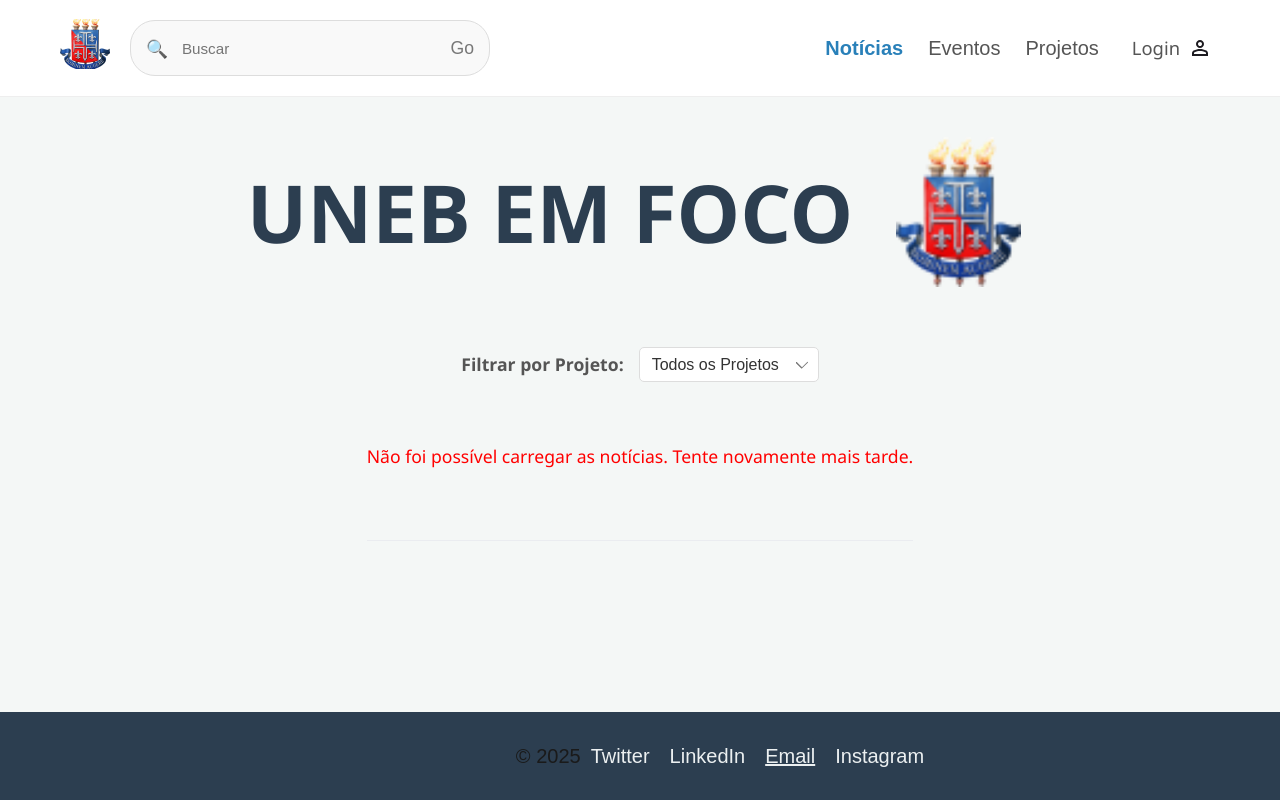
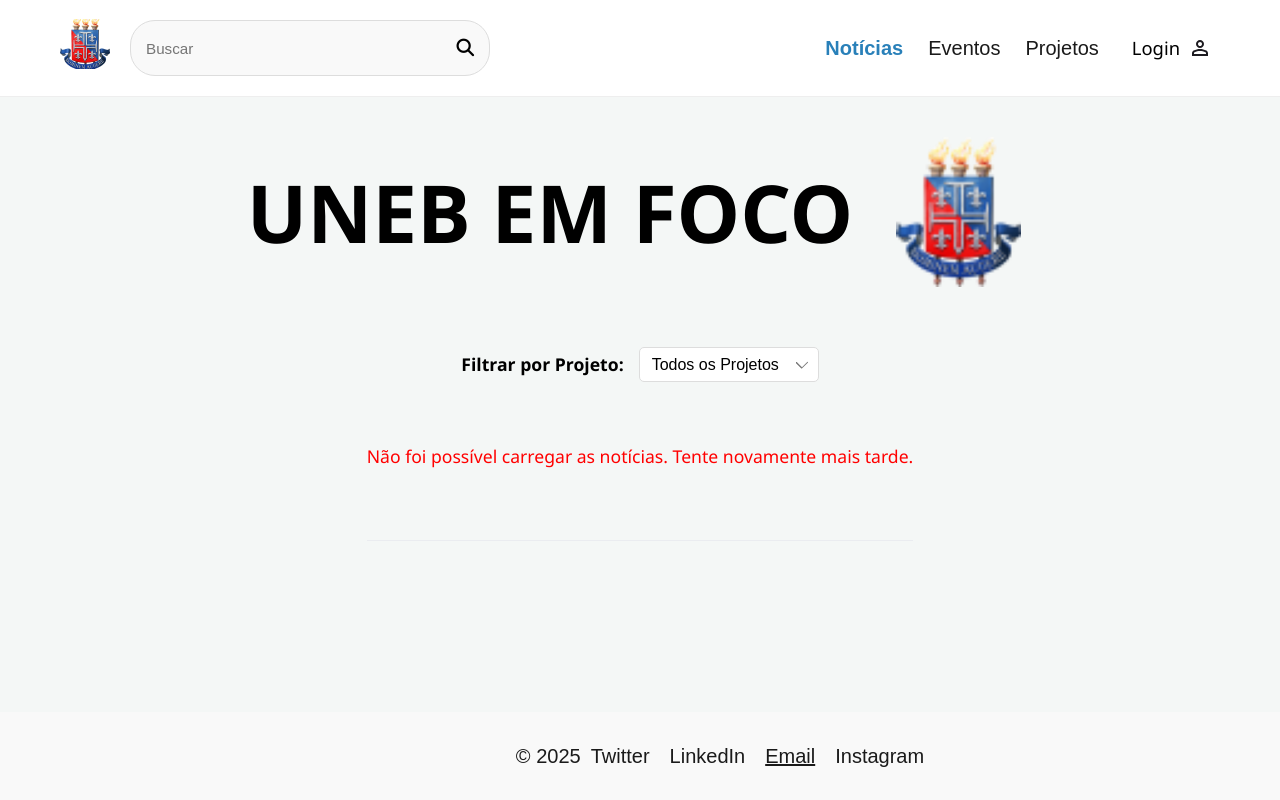
Before and after one commit to Iuiza/LabWeb, a plain HTML site: page src/templates/noticias.html in a window 1280 px wide. Shown: the top 800 px of the page. Drawn offline with Linux system fonts and the light colour scheme; no server answers.

Commit message:
arruma página de notícias

```diff
--- a/src/templates/noticias.html
+++ b/src/templates/noticias.html
@@ -6,6 +6,7 @@
     <meta name="viewport" content="width=device-width, initial-scale=1.0">
     <link rel="stylesheet" href="../static/styles/vars.css">
     <link rel="stylesheet" href="../static/styles/style.css">
+    <link rel="stylesheet" href="https://cdnjs.cloudflare.com/ajax/libs/font-awesome/6.5.2/css/all.min.css" integrity="sha512-SnH5WK+bZxgPHs44uWIX+LLJAJ9/2PkPKZ5QiAj6Ta86w+fsb2TkcmfRyVX3pBnMFcV7oQPJkl9QevSCWr3W6A==" crossorigin="anonymous" referrerpolicy="no-referrer" />
     <title>Notícias - UNEB em Foco</title>
     <style>
         /* CSS Reset */
@@ -14,14 +15,12 @@
         /* --- Estilos Globais e de Layout (consistentes entre as páginas) --- */
         body {
             font-family: 'Segoe UI', Tahoma, Geneva, Verdana, sans-serif;
-            color: #333;
             background-color: #f4f7f6; /* Um fundo suave para o corpo */
             line-height: 1.6;
         }
 
         .header {
             background-color: #ffffff; /* Fundo branco para o novo header */
-            color: #333;
             padding: 15px 0;
             border-bottom: 1px solid #eee; /* Linha sutil na parte inferior */
         }
@@ -66,12 +65,10 @@
             flex-grow: 1;
             padding: 0;
             font-size: 0.95rem;
-            color: #333;
             background: none;
             outline: none;
         }
         .search-bar .search-icon {
-            color: #777;
             margin-right: 10px;
             font-size: 1.1rem;
         }
@@ -81,7 +78,6 @@
             padding: 0;
             margin: 0;
             cursor: pointer;
-            color: #777;
             font-size: 1.1rem;
             transition: color 0.2s ease;
         }
@@ -96,7 +92,6 @@
         }
 
         .menu a { /* Estilo para links do menu principal */
-            color: #555; /* Cor mais escura para os links do menu */
             font-weight: 500;
             transition: color 0.3s ease;
             cursor: pointer;
@@ -121,7 +116,6 @@
             display: flex;
             align-items: center;
             gap: 8px;
-            color: #555; /* Cor do nome de usuário */
             font-weight: 500;
             transition: color 0.3s ease;
         }
@@ -146,7 +140,6 @@
         }
         .dropdown:hover .dropdown-content { display: block; }
         .dropdown-content a {
-            color: #333;
             padding: 12px 16px;
             text-decoration: none;
             display: block;
@@ -157,7 +150,7 @@
         /* Estilos para o Modal de Login */
         .modal { display: none; position: fixed; z-index: 1000; left: 0; top: 0; width: 100%; height: 100%; overflow: auto; background-color: rgba(0,0,0,0.6); }
         .modal-content { background-color: #fefefe; margin: 15% auto; padding: 30px; border: 1px solid #888; width: 80%; max-width: 400px; border-radius: 10px; position: relative; }
-        .close-button { color: #aaa; position: absolute; top: 10px; right: 20px; font-size: 28px; font-weight: bold; cursor: pointer; }
+        .close-button { position: absolute; top: 10px; right: 20px; font-size: 28px; font-weight: bold; cursor: pointer; }
         .close-button:hover, .close-button:focus { color: black; text-decoration: none; cursor: pointer; }
         #loginForm input { width: 100%; padding: 12px; margin: 8px 0; border: 1px solid #ccc; border-radius: 4px; }
         #loginForm button { background-color: #0056b3; color: white; padding: 14px 20px; margin: 8px 0; border: none; border-radius: 4px; cursor: pointer; width: 100%; font-size: 16px; }
@@ -166,8 +159,7 @@
 
 
         .footer { /* Rodapé */
-            background-color: #2c3e50; /* Uma cor escura para o rodapé */
-            color: #ecf0f1; /* Cor do texto clara */
+            background-color: #f9f9f9; /* Uma cor escura para o rodapé */
             padding: 15px 0;
             text-align: center;
         }
@@ -184,7 +176,6 @@
             gap: 20px;
         }
         .footer .menu div {
-            color: #ecf0f1;
             font-weight: 400;
             cursor: default;
         }
@@ -209,8 +200,7 @@
         }
         .hero-section .hero-title {
             font-size: 5rem; /* Fonte grande para o título principal */
-            font-weight: 800;
-            color: #2c3e50;
+            font-weight: 700;
             line-height: 1.1;
             flex-grow: 1; /* Ocupa o máximo de espaço possível */
             text-align: center; /* Centraliza o texto */
@@ -231,7 +221,6 @@
             display: flex;
             align-items: center;
             gap: 10px;
-            color: #555;
             font-size: 1.1rem;
             font-weight: 600;
             /* cursor: pointer; Removido para o select */
@@ -245,7 +234,6 @@
             border-radius: 5px;
             background-color: #fff;
             font-size: 1rem;
-            color: #333;
             cursor: pointer;
             outline: none;
             appearance: none; /* Remove a seta padrão do select */
@@ -367,15 +355,6 @@
             display: flex;
             flex-wrap: wrap;
             gap: 8px;
-        }
-        .custom-card .badge {
-            background-color: #e8f6f3;
-            border-radius: 4px;
-            padding: 6px 12px;
-            font-size: 0.8rem;
-            font-weight: 600;
-            color: #28b463;
-            text-transform: uppercase;
         }
 
         /* Paginação */
@@ -500,8 +479,11 @@
                 <div class="left-section">
                     <a href="index.html"><img class="bras-o-da-uneb-1" src="../static/images/bras-o-da-uneb-10.png" alt="Brasão da UNEB" /></a>
                     <form id="search-form" class="search-bar">
-                        <span class="search-icon">&#128269;</span> <input type="text" id="search-input" placeholder="Buscar">
-                        <button type="submit">Go</button> </form>
+                        <input type="text" id="search-input" placeholder="Buscar">
+                            <button type="submit">
+                                <i class="fas fa-search"></i>
+                            </button>
+                    </form>
                 </div>
                 <div class="menu">
                     <a href="noticias.html" class="not-cias active">Notícias</a> <a href="eventos.html" class="eventos">Eventos</a>
```
